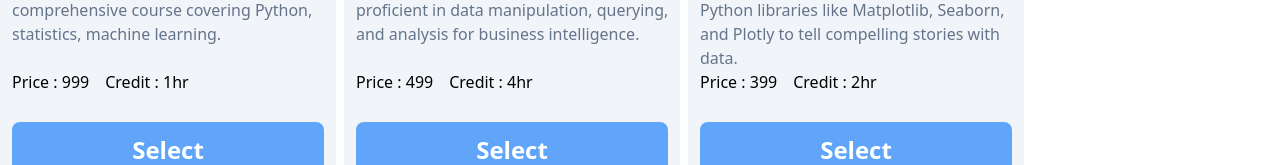
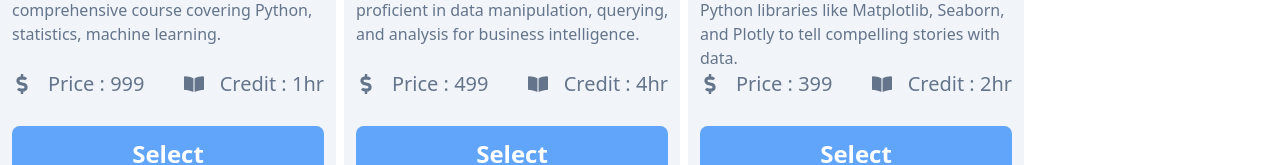
Before and after one commit to mehedihasanmurad/react-basics-assignment, a React (Vite) app: page / in a window 1280 px wide. Shown: the part 430-595 px from the top of the page. Built offline with nearby package versions, Linux system fonts and the light colour scheme.

Commit message:
all correction at the component

```diff
--- a/package.json
+++ b/package.json
@@ -11,7 +11,8 @@
   },
   "dependencies": {
     "react": "^18.3.1",
-    "react-dom": "^18.3.1"
+    "react-dom": "^18.3.1",
+    "react-icons": "^5.2.1"
   },
   "devDependencies": {
     "@types/react": "^18.3.3",
--- a/src/components/Bookmarks/Bookmarks.jsx
+++ b/src/components/Bookmarks/Bookmarks.jsx
@@ -1,5 +1,4 @@
 import React from 'react';
-
 const Bookmarks = () => {
     return (
         <div className='md:w-1/5'>
--- a/src/components/Course/Course.jsx
+++ b/src/components/Course/Course.jsx
@@ -1,6 +1,7 @@
 
 
 import React from 'react';
+import { FaBookOpen,FaDollarSign } from "react-icons/fa";
 
 const Course = ({course}) => {
     // console.log(course);
@@ -16,8 +17,10 @@ const Course = ({course}) => {
                 <p className='h-20 w-80 text-slate-500 mb-4'>{description}</p>
 
 
-                <span>Price : {price}</span>
-                <span className='ml-4'>Credit : {read_time}hr</span>
+                <div className='flex justify-between'>
+                    <p className='text-slate-500 text-xl flex items-center '><FaDollarSign className='mr-4'></FaDollarSign> Price : {price}</p>
+                    <p className='text-slate-500 text-xl flex items-center'><FaBookOpen className='mr-4'></FaBookOpen> Credit : {read_time}hr</p>
+                </div>
 
             <button className='bg-blue-400 w-full p-3 mt-7 rounded-lg mt-2 font-bold text-white text-2xl'>Select</button>
             </div>
--- a/src/components/Courses/Courses.jsx
+++ b/src/components/Courses/Courses.jsx
@@ -10,7 +10,7 @@ const Courses = () => {
         .then(data => setCourses(data))
     },[])
     return (
-        <div className='md:w-4/5 grid grid-cols-3 gap-2'>
+        <div className='md:w-4/5 md:grid grid-cols-3 gap-2'>
 
            {
              courses.map(course => <Course
```
Also changed, not shown: 1 other file (tests, documents, lock files or other folders).
